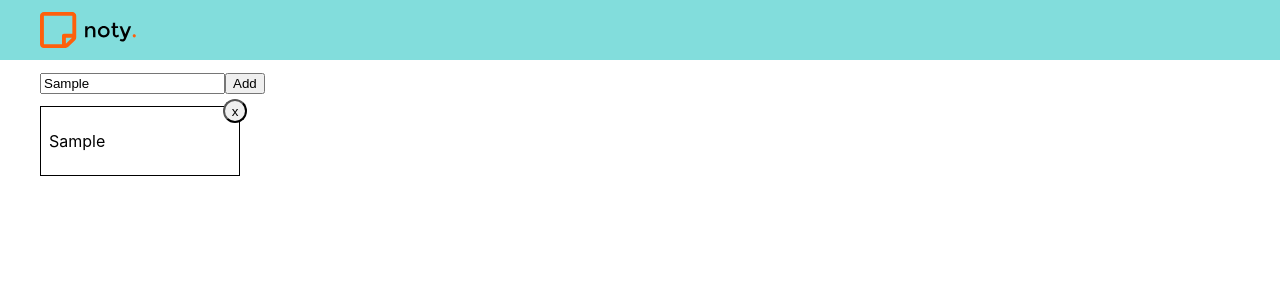
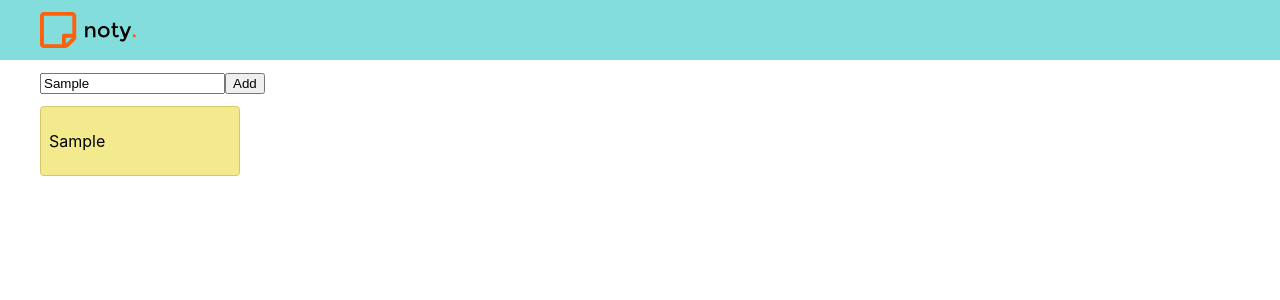
Before and after one commit to danvil97/notes-app, a React (Create React App) app: page / in a window 1280 px wide. Both pictures are taken after typing "Sample" into the empty fields and a click on the button "Add". Shown: the top 300 px of the page. Built offline with nearby package versions, Linux system fonts and the light colour scheme.

Commit message:
change css to scss, notes now have own components

```diff
--- a/src/components/Content/Content.css
+++ /dev/null
@@ -1,26 +0,0 @@
-.content {
-  width: 100%;
-  margin: 12px 40px;
-}
-.notesList {
-  margin: 12px 0;
-  display: grid;
-  grid-template-columns: repeat(auto-fill, minmax(200px, 1fr));
-  grid-gap: 1em;
-}
-.note {
-  border: 1px solid black;
-  padding: 8px;
-  position: relative;
-}
-.note__remove {
-  top: -8px;
-  right: -8px;
-  border-radius: 50%;
-  width: 24px;
-  height: 24px;
-  text-align: center;
-  outline: none;
-
-  position: absolute;
-}
--- a/src/components/Content/Content.jsx
+++ b/src/components/Content/Content.jsx
@@ -1,7 +1,10 @@
 import React, { useState } from "react";
 import { useDispatch, useSelector } from "react-redux";
-import { addNote, removeNote } from "../../store/actions/notesActions";
-import "./Content.css";
+import { addNote } from "../../store/actions/notesActions";
+
+import NotesList from "../NotesList/NotesList";
+
+import "./Content.scss";
 
 export default function Content() {
   const [inputField, setInputField] = useState("");
@@ -16,10 +19,6 @@ export default function Content() {
     dispatch(addNote(text));
   };
 
-  const handleRemoveNote = (index) => {
-    dispatch(removeNote(index));
-  };
-
   return (
     <div className="content">
       <div className="newNote">
@@ -32,23 +31,7 @@ export default function Content() {
           Add
         </button>
       </div>
-      <div className="notesList">
-        {notes.length !== 0 &&
-          notes.map((note) => (
-            <div className="note" key={note.id}>
-              <button
-                className="note__remove"
-                onClick={() => {
-                  handleRemoveNote(note.id);
-                }}
-              >
-                x
-              </button>
-              <p>{note.text}</p>
-            </div>
-          ))}
-        {notes.length === 0 && <p>There are no notes here :)</p>}
-      </div>
+      <NotesList notes={notes} />
     </div>
   );
 }
--- /dev/null
+++ b/src/components/Content/Content.scss
@@ -0,0 +1,4 @@
+.content {
+  width: 100%;
+  margin: 12px 40px;
+}
--- a/src/components/Header/Header.jsx
+++ b/src/components/Header/Header.jsx
@@ -1,5 +1,5 @@
 import logoSVG from "../../assets/logo.svg";
-import "./Header.css";
+import "./Header.scss";
 
 const Header = () => (
   <header className="header">
--- a/src/components/Header/Header.css
+++ b/src/components/Header/Header.scss
@@ -3,8 +3,8 @@
   padding: 12px 40px;
   background: #82dddc;
   align-items: center;
+
+  &__logo {
+    width: 96px;
+  }
 }
-
-.header__logo {
-  width: 96px;
-}
--- /dev/null
+++ b/src/components/NoteCard/NoteCard.jsx
@@ -0,0 +1,26 @@
+import { useDispatch } from "react-redux";
+import { removeNote } from "../../store/actions/notesActions";
+
+import "./NoteCard.scss";
+
+const NoteCard = ({ note }) => {
+  const handleRemoveNote = (index) => {
+    dispatch(removeNote(index));
+  };
+  const dispatch = useDispatch();
+  return (
+    <div className="note" key={note.id}>
+      <button
+        className="note__remove"
+        onClick={() => {
+          handleRemoveNote(note.id);
+        }}
+      >
+        x
+      </button>
+      <p>{note.text}</p>
+    </div>
+  );
+};
+
+export default NoteCard;
--- /dev/null
+++ b/src/components/NoteCard/NoteCard.scss
@@ -0,0 +1,26 @@
+.note {
+  position: relative;
+  padding: 8px;
+
+  border: 1px solid #d3c86b;
+  border-radius: 4px;
+
+  background-color: #f3e98d;
+
+  &:hover > .note__remove {
+    display: block;
+    top: -8px;
+    right: -8px;
+    border-radius: 50%;
+    width: 24px;
+    height: 24px;
+    text-align: center;
+    outline: none;
+
+    position: absolute;
+  }
+}
+
+.note__remove {
+  display: none;
+}
--- /dev/null
+++ b/src/components/NotesList/NotesList.jsx
@@ -0,0 +1,14 @@
+import NoteCard from "../NoteCard/NoteCard";
+
+import "./NotesList.scss";
+
+const NotesList = ({ notes }) => {
+  return (
+    <div className="notesList">
+      {notes.length !== 0 && notes.map((note) => <NoteCard note={note} />)}
+      {notes.length === 0 && <p>You have 0 notes</p>}
+    </div>
+  );
+};
+
+export default NotesList;
--- /dev/null
+++ b/src/components/NotesList/NotesList.scss
@@ -0,0 +1,6 @@
+.notesList {
+  margin: 12px 0;
+  display: grid;
+  grid-template-columns: repeat(auto-fill, minmax(200px, 1fr));
+  grid-gap: 1em;
+}
```
